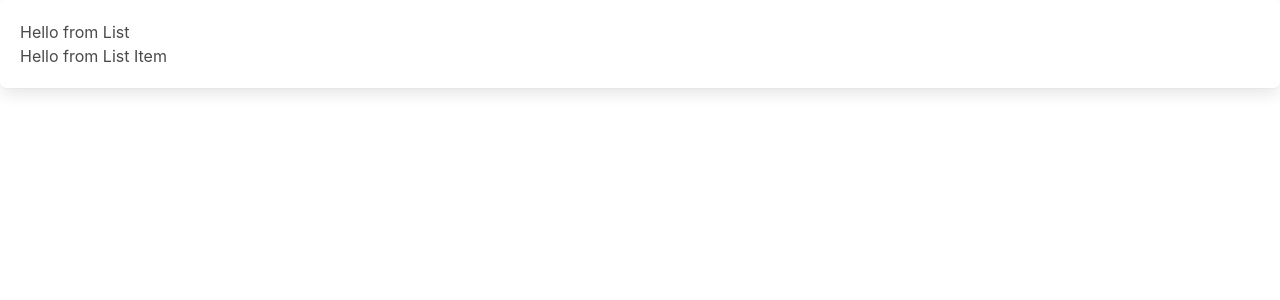
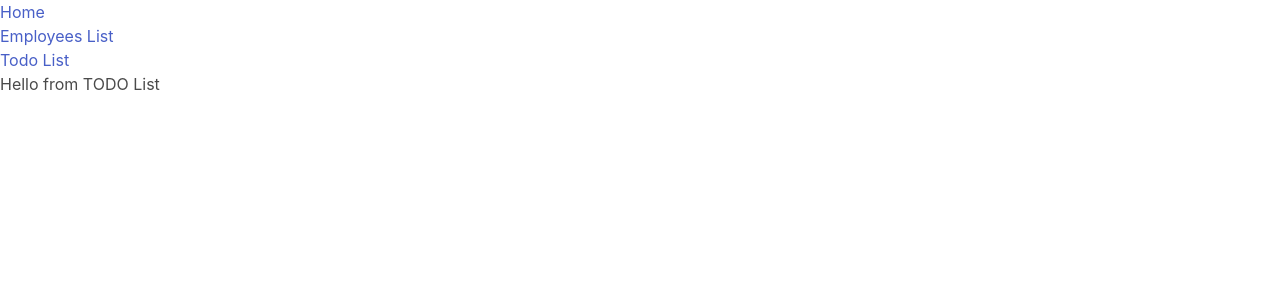
Before and after one commit to royshooshy/team8, a React (Create React App) app: page /todo-list in a window 1280 px wide. Shown: the top 300 px of the page. Built offline with nearby package versions, Linux system fonts and the light colour scheme.

Commit message:
add react route

```diff
--- a/package.json
+++ b/package.json
@@ -10,9 +10,11 @@
     "@types/node": "^12.20.28",
     "@types/react": "^17.0.27",
     "@types/react-dom": "^17.0.9",
+    "@types/react-router-dom": "^5.3.1",
     "bulma": "^0.9.3",
     "react": "^17.0.2",
     "react-dom": "^17.0.2",
+    "react-router-dom": "^5.3.0",
     "react-scripts": "4.0.3",
     "typescript": "^4.4.3",
     "web-vitals": "^1.1.2"
--- a/src/App.tsx
+++ b/src/App.tsx
@@ -1,7 +1,6 @@
-import React from 'react';
-import logo from './logo.svg';
+
 import './App.css';
-import 'bulma/css/bulma.min.css';
+
 import List from './Component/list/List';
 
 function App() {
--- a/src/Component/list-item/list-item.tsx
+++ b/src/Component/list-item/list-item.tsx
@@ -1,4 +1,3 @@
-import React from 'react';
 
 
 function ListItem() {
--- a/src/Component/list/List.tsx
+++ b/src/Component/list/List.tsx
@@ -1,4 +1,4 @@
- import React from 'react';
+
 import ListItem from '../list-item/list-item';
 
 
--- a/src/employees-list/employees-list.tsx
+++ b/src/employees-list/employees-list.tsx
@@ -1,4 +1,4 @@
-import React from 'react';
+
 
 
 function EmployeesList() {
--- a/src/index.tsx
+++ b/src/index.tsx
@@ -1,12 +1,49 @@
 import React from 'react';
 import ReactDOM from 'react-dom';
 import './index.css';
+import 'bulma/css/bulma.min.css';
 import App from './App';
 import reportWebVitals from './reportWebVitals';
+import {
+  BrowserRouter as Router,
+  Switch,
+  Route,
+  Link
+} from "react-router-dom";
+import EmployeesList from './employees-list/employees-list';
+import TodoList from './todo-list/todo-list';
 
 ReactDOM.render(
   <React.StrictMode>
-    <App />
+   <Router>
+    <div>
+      <nav>
+        <ul>
+          <li>
+            <Link to="/">Home</Link>
+          </li>
+          <li>
+            <Link to="/employees-list">Employees List</Link>
+          </li>
+          <li>
+            <Link to="/todo-list">Todo List</Link>
+          </li>
+        </ul>
+      </nav>
+
+      <Switch>
+        <Route path="/employees-list">
+          <EmployeesList />
+        </Route>
+        <Route path="/todo-list">
+          <TodoList />
+        </Route>
+        <Route path="/">
+          <App />
+        </Route>
+      </Switch>
+    </div>
+  </Router>
   </React.StrictMode>,
   document.getElementById('root')
 );
--- a/src/todo-list/todo-list.tsx
+++ b/src/todo-list/todo-list.tsx
@@ -1,10 +1,10 @@
-import React from 'react';
+
 
 
 function TodoList() {
   return (
     <div>
- Hello from Employees List
+ Hello from TODO List
 </div>
   );
 }
```
Also changed, not shown: 1 other file (tests, documents, lock files or other folders).
